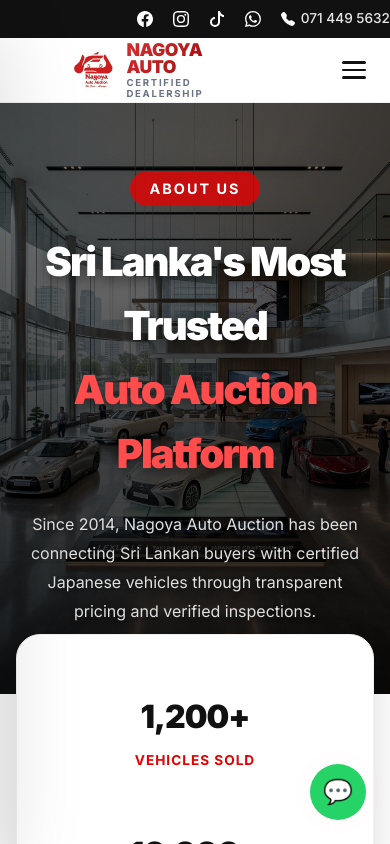
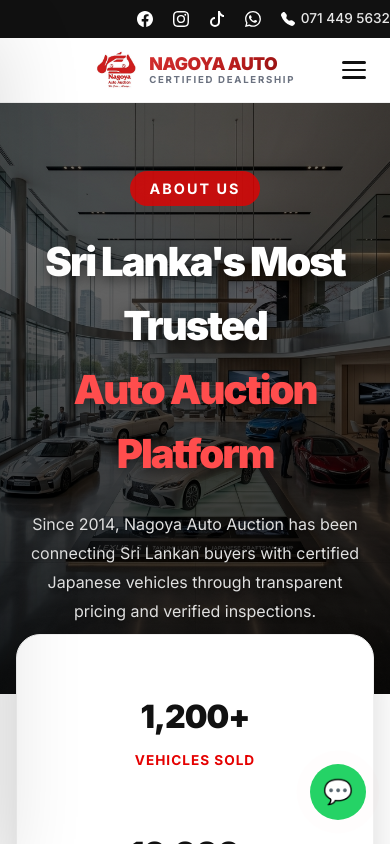
Before and after one commit to yasindupavithra/nagoya, a Next.js app: page /about in a window 390 px wide. Shown: the top 844 px of the page. Built offline with nearby package versions, Linux system fonts and the light colour scheme.

Commit message:
Fix mobile header layout logo squishing

```diff
--- a/app/globals.css
+++ b/app/globals.css
@@ -537,6 +537,28 @@
 .nav-links a.active {
   color: var(--brand-red);
   background: rgba(211, 47, 47, 0.08);
+}
+
+.desktop-side-col {
+  flex: 1;
+  display: flex;
+}
+.desktop-side-col.left {
+  justify-content: flex-start;
+}
+.desktop-side-col.right {
+  justify-content: flex-end;
+  align-items: center;
+}
+
+@media (max-width: 992px) {
+  .desktop-side-col {
+    flex: none;
+    display: block;
+  }
+  .desktop-side-col.right {
+    display: none !important;
+  }
 }
 
 .nav-admin {
--- a/components/Header.tsx
+++ b/components/Header.tsx
@@ -63,7 +63,7 @@
       </div>
       <div className="container nav-bar">
         <div className="mobile-left-spacer"></div>
-        <div style={{ flex: 1, display: 'flex', justifyContent: 'flex-start' }}>
+        <div className="desktop-side-col left">
           <a href="/" className="brand-group">
             <img
               src="/logo.png"
@@ -85,7 +85,7 @@
           <span style={{ fontSize: '13px', color: '#777', fontWeight: 600, letterSpacing: '0.3px', whiteSpace: 'nowrap' }}>Japan | Germany | United Kingdom</span>
         </div>
 
-        <div style={{ flex: 1, display: 'flex', justifyContent: 'flex-end', alignItems: 'center' }}>
+        <div className="desktop-side-col right">
           <nav className="nav-links">
             {navItems.map((item) => (
               <a
```
